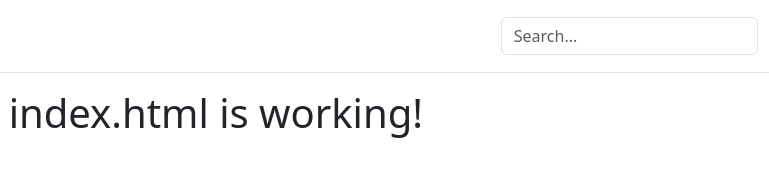
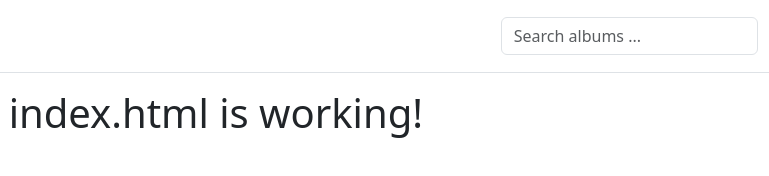
Before and after one commit to python-developer-algebra-klujic/OL-OPYT_DEV_H-01-25-M4-01-albums-html, a plain HTML site: page index.html in a window 1280 px wide. Shown: the full height of the page, 376-1145 px from the left. Drawn offline with nearby package versions, Linux system fonts and the light colour scheme; grey boxes are pictures that could not be loaded.

Commit message:
Update index.html

```diff
--- a/index.html
+++ b/index.html
@@ -29,7 +29,7 @@
                     </ul>
 
                     <form class="col-12 col-lg-auto mb-3 mb-lg-0 me-lg-3" role="search">
-                        <input type="search" class="form-control" placeholder="Search..." aria-label="Search">
+                        <input type="search" class="form-control" placeholder="Search albums ..." aria-label="Search">
                     </form>
 
                     <div class="dropdown text-end">
```
